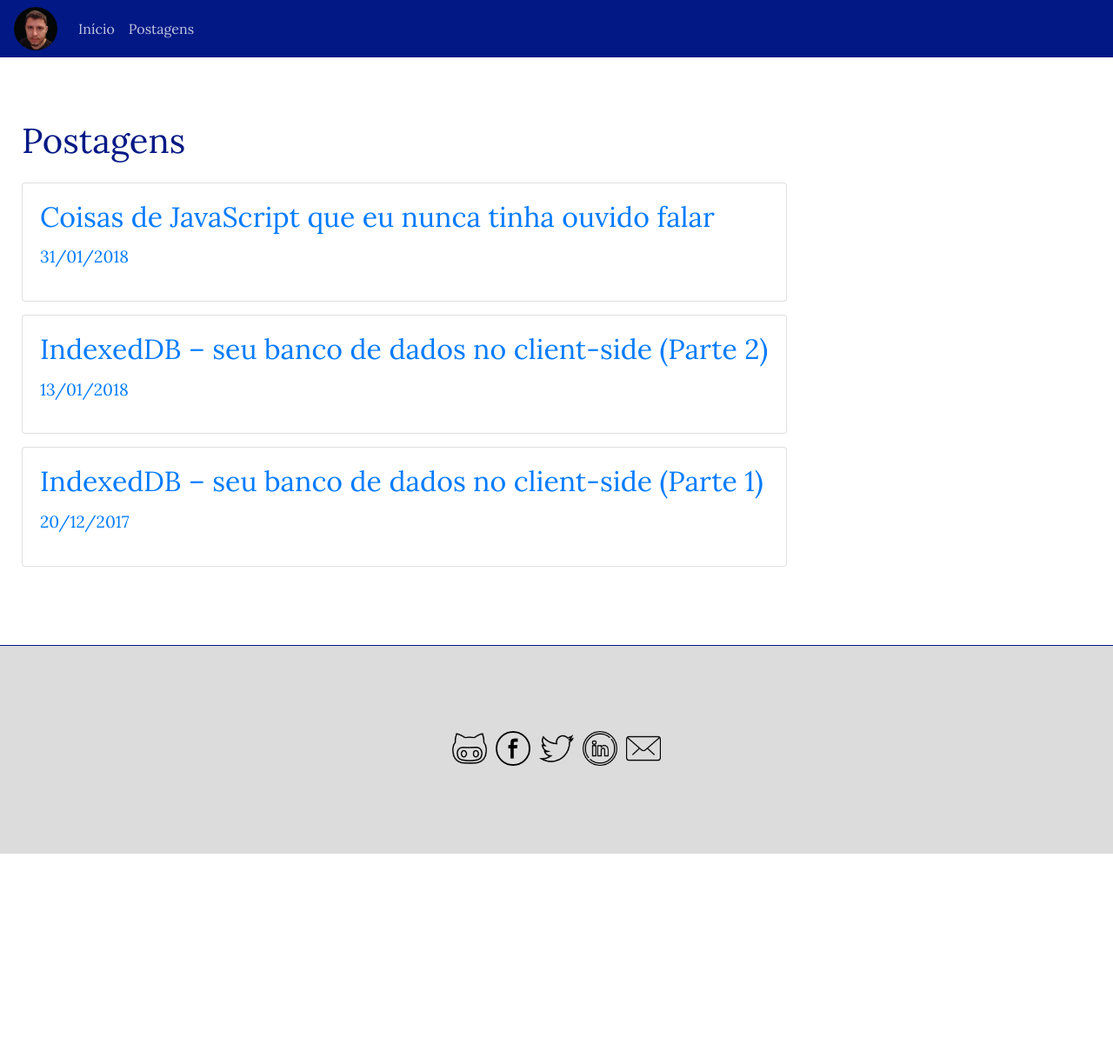
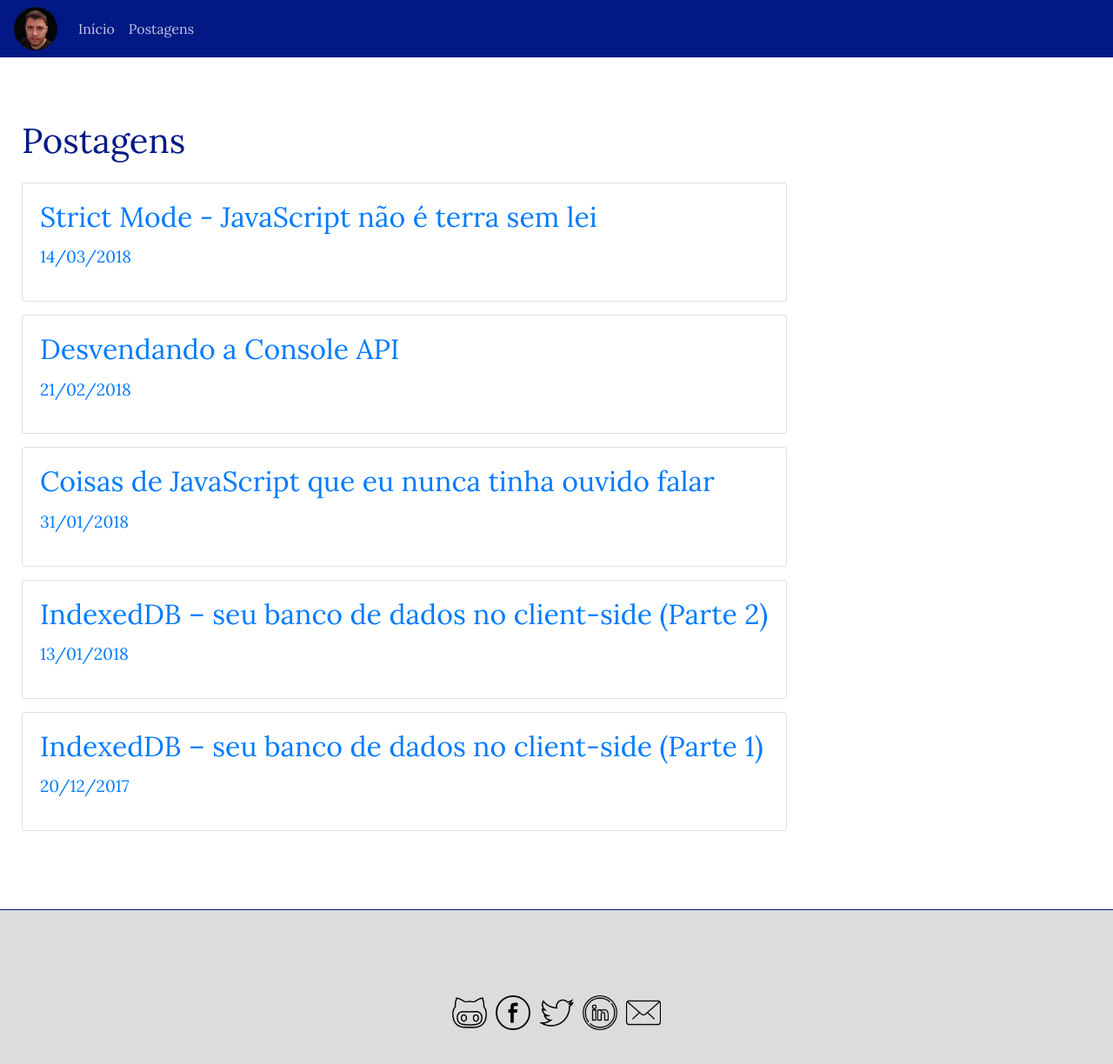
Before and after one commit to maikenegreiros/maikenegreiros.github.io, a Jekyll site: the page built from artigos.html, in a window 1280 px wide and 1286 px high. Shown: the top 1224 px of the window at 87% size. Built offline with Jekyll 4.4.1, drawn with Linux system fonts in a browser that asks for light colours; nearby versions of some CDN libraries; some of the changed lines change nothing that is shown.

Commit message:
Add posts

````diff
--- a/_posts/2018-01-31-coisas-de-javascript-que-eu-nunca-tinha-ouvido-falar.md
+++ b/_posts/2018-01-31-coisas-de-javascript-que-eu-nunca-tinha-ouvido-falar.md
@@ -5,7 +5,7 @@ description: Nesse artigo você verá coisas que existem no JavaScript, mas que
 keywords: javascript, html5, ecmascript, es6, es2015, indexeddb, banco de dados
 image: /images/coisas-de-javascript-que-eu-nunca-tinha-ouvido-falar.png
 alt:
-url: "https://maikenegreiros.me/artigos/coisas-de-js-que-eu-nunca-tinha-ouvido-falar"
+url: https://maikenegreiros.me/2018/01/31/coisas-de-javascript-que-eu-nunca-tinha-ouvido-falar.html
 updateDate: "13/01/2018"
 ---
 
--- /dev/null
+++ b/_posts/2018-02-21-desvendando-a-console-api.md
@@ -0,0 +1,179 @@
+---
+layout: post
+title: Desvendando a Console API
+description: Conheça métodos da API que podem melhorar seu debbuging.
+keywords: javascript, console, console api, console javascript
+image: /images/2018-02-21-desvendando-a-console-api.jpg
+alt:
+url: "https://maikenegreiros.me/artigos/desvendando-a-console-api/"
+updateDate: "21/02/2018"
+---
+
+Hoje o assunto é sobre uma ferramenta que todo desenvolvedor JavaScript conhece. Quem nunca usou um *console.log* no meio do código pra saber porque alguma função não funcionava conforme esperado?
+Esses dias eu resolvi ir mais à fundo nessa API, já que a uso diariamente, e descobri umas coisas bem legais para mostrar pra vocês.
+
+## Console.log
+Esse método, eu creio que seja conhecido por todos. O método *log* exibe uma mensagem no console do navegador. Você pode passar simplesmente uma string, ou um objeto como o abaixo:
+
+```js
+let artigo = {
+    "id": 4,
+    "titulo": "Desvendando a Console API",
+    "descricao": "Conheça métodos da API que podem melhorar seu debbuging",
+    "url": "https://maikenegreiros.me/artigos/desvendando-a-console-api/"
+}
+```
+
+se executarmos a seguinte linha de código, teremos o resultado abaixo no console do chrome.
+
+```js
+console.log(artigo)
+```
+
+<figure>
+    <img data-large-image="2018-02-21-console-api-01.jpg" src="/images/2018-02-21-console-api-01.jpg" alt="Imagem do console do navegador">
+</figure>
+
+## Console.table
+Ah, esse aqui foi um das que mais me surpreendeu. O método *table* aceita um objeto ou array e mostra os dados de forma tabular. Vamos levar em consideração o objeto utilizado anteriormente para ilustrar aqui:
+
+com o método table temos o seguinte:
+
+```js
+console.table(artigo)
+```
+
+<figure>
+    <img data-large-image="2018-02-21-console-api-02.jpg" src="/images/2018-02-21-console-api-02.jpg" alt="Imagem do console do navegador">
+</figure>
+
+Veja como ficou muito mais fácil a leitura do objeto. Ela é bastante útil quando se está trabalhando com uma API e a mesma lhe fornece um JSON gigantesco. Fica muito mais fácil de visualizar o objeto.
+
+
+## Console.count
+Esse método loga no console o número de vezes que foi chamado. Ele tem um parâmetro opcional que dá um nome ao contador. Caso seu código possua mais de um contador, é interessante passar esse parâmetro. Veja o código abaixo:
+
+```js
+let somaDoisNumeros = (a, b) => {
+    console.count("Função Soma")
+    return a + b
+}
+
+somaDoisNumeros(5, 4)
+somaDoisNumeros(2, 2)
+somaDoisNumeros(10, 86)
+```
+
+<figure>
+    <img data-large-image="2018-02-21-console-api-03.jpg" src="/images/2018-02-21-console-api-03.jpg" alt="Imagem do console do navegador">
+</figure>
+
+## Console.group
+Esse eu tenho usado bastante. É interessante usar quando você precisa logar muita mensagem no console do Browser, sem esse método, os logs ficariam todos espalhados e o desenvolvedor sem saber de onde vieram. Ele é utilizado em conjunto com o método groupEnd, todos os métodos da API Console que forem chamado entre esses dois métodos serão agrupados em um só bloco:
+
+```js
+let somaDoisNumeros = (a, b) => {
+    console.group("Função Soma")
+    console.log(a)
+    console.log(b)
+    console.groupEnd()
+    return a + b
+}
+
+somaDoisNumeros(5, 4)
+```
+
+<figure>
+    <img data-large-image="2018-02-21-console-api-04.jpg" src="/images/2018-02-21-console-api-04.jpg" alt="Imagem do console do navegador">
+</figure>
+
+## Console.time
+
+Inicia um cronômetro. É bastante útil quando se deseja saber qual o tempo que uma função leva para ser executada.
+O método time aceita um parâmetro opcional, uma string que rotulará o cronômetro.
+Abaixo, vemos quanto tempo a função contarAteMil leva para ser executada:
+
+```js
+let contarAteMil = () => {
+    console.time("contarAteMil")
+    for (let i=0; i <= 1000; i++) {
+        //qualquer coisa aqui
+    }
+    console.timeEnd("contarAteMil")
+}
+
+contarAteMil()
+```
+
+<figure>
+    <img data-large-image="2018-02-21-console-api-05.jpg" src="/images/2018-02-21-console-api-05.jpg" alt="Imagem do console do navegador">
+</figure>
+
+## Console.trace
+
+Gera um rastreamento de pilha do ponto onde o método foi chamado. Esse método pode ser útil quando se quer entender o fluxo de execução de um código grande. Veja o código abaixo como exemplo:
+
+```js
+let getDados = () => {
+    //Aqui poderia existir uma requisição Ajax que retornasse algo,
+    //em vez disso, apenas declarei a variavel abaixo e atribuí um valor a ela
+    let dados = {nome:"Luiz", idade:42}
+    console.trace(dados)
+}
+
+let updateView = () => {
+    getDados()
+    //Um código qualquer que atualiza a view com base
+    //nos dados obtidos na chamada de getDados
+}
+
+let main = () => {
+    updateView()
+}
+
+main()
+```
+
+<figure>
+    <img data-large-image="2018-02-21-console-api-06.jpg" src="/images/2018-02-21-console-api-06.jpg" alt="Imagem do console do navegador">
+</figure>
+
+
+## Testes unitários com a API Console
+Aqui falaremos do método *console.assert*. É claro que esse método não descartará o uso de um <a target="_blank" href="https://mochajs.org/">Mocha</a> ou <a target="_blank" href="http://qunitjs.com/">Qunit</a>, mas já é alguma coisa.
+Esse método aceita dois parâmetro, o primeiro é a afirmação(assert) a ser avaliada, no segundo parâmetro podemos passar a mensagem que será apresentada caso a afirmação não seja verdadeira.
+
+```js
+let somaDoisNumeros = (a, b) => {
+    return a - b
+}
+
+console.assert(somaDoisNumeros(5, 5) === 10, "A função contém erros")
+```
+
+<figure>
+    <img data-large-image="2018-02-21-console-api-07.jpg" src="/images/2018-02-21-console-api-07.jpg" alt="Imagem do console do navegador">
+</figure>
+
+Na linha 2, eu errei o sinal da operação propositalmente, em vez de um “+”, coloquei um “-”. Sendo assim o resultado da função chamada na linha 5 jamais será 10, portanto no console receberemos a mensagem fornecida no segundo parâmetro: "A função contém erros".
+Experimente corrigir o sinal da operação e veja que o console não exibirá a mensagem de erro.
+
+
+## console.clear
+Como o nome sugere, ele limpa o console, porém, considero muito mais prático digitar um ctrl + l.
+
+
+## Formatação de texto no console
+Desde que abri o console do navegador no facebook, fiquei curioso pra saber como eles conseguiam formatar o texto daquela forma, até o momento eu nem sabia que era possível fazer isso. Pois bem, veja como é possível no exemplo abaixo:
+
+```js
+console.log("%cUma mensagem estilizada", "color: red; font-size: 60px");
+```
+
+com o especificador de formato "%c" podemos inserir código css na nossa string. Veja o resultado:
+
+<figure>
+    <img data-large-image="2018-02-21-console-api-08.jpg" src="/images/2018-02-21-console-api-08.jpg" alt="Imagem do console do navegador">
+</figure>
+
+A Console API possui outros métodos, mas escolhi apenas esses para que o artigo não ficasse grande demais, espero que tenham gostado.
--- /dev/null
+++ b/_posts/2018-03-14-strict-mode-javascript-nao-e-terra-sem-lei.md
@@ -0,0 +1,91 @@
+---
+layout: post
+title: Strict Mode - JavaScript não é terra sem lei
+description: Escreva códigos JavaScript mais seguros
+keywords: javascript, strict mode, strict, javascript seguro, javascript rigoroso
+image: /images/strict-mode-javascript-nao-e-terra-sem-lei.jpg
+alt:
+url:
+updateDate: "14/03/2018"
+---
+
+O strict mode foi inserido no Ecmascript 5 e age dizendo ao browser para interpretar o código JavaScript de forma mais rigorosa (strict), lançando erros que em modo normal são silenciados. Isso aumenta a qualidade do código e nos previne de bugs futuros.
+
+## Ativando Strict Mode
+
+Para ativar o strict mode é bastante simples, basta inserir uma string ‘use strict’ no código. Essa string pode ser colocada no começo do código, ou seja, no escopo global, ou pode ser colocada no início do escopo de uma função, nesse caso, o strict mode só valerá para o código inserido dentro desta função.
+
+### strict mode no escopo global:
+
+<script src="https://gist.github.com/maikenegreiros/88c891e1453a8f407e25f287ea8319a1.js"></script>
+
+### strict mode no escopo de função:
+
+<script src="https://gist.github.com/maikenegreiros/2063d5ed203092ee5213825e232da6e5.js"></script>
+
+Para que tenhamos um código mais seguro, o strict mode muda algumas coisas na forma como o browsers executam o código. Vejamos algumas dessas mudanças:
+
+## Variáveis não declaradas
+
+Em strict mode utilizar variáveis não declaradas lança um Uncaught Reference Error.
+
+<script src="https://gist.github.com/maikenegreiros/76063797e1f056a25870a0c2b25bcefe.js"></script>
+
+Sem strict mode o erro não ocorre e uma variavel de nome variavel é automaticamente declarada e tem valor dez atribuída a mesma.
+
+## Delete
+
+Em strict mode, tentar deletar uma variável retorna um erro, em modo normal esse erro é silenciado. Vejamos o código:
+
+<script src="https://gist.github.com/maikenegreiros/7aea3a8bed8cacf36de50dcfad0326de.js"></script>
+
+Se o código acima for executado em modo normal, a variável não é deletada, porém, nenhum erro é lançado.
+
+## With
+
+A keyword with não existe mais no strict mode, tentar usá-la simplesmente lança um erro de sintaxe:
+
+<script src="https://gist.github.com/maikenegreiros/0fa461ad5a12f787629544328cdf5310.js"></script>
+
+## Parâmetros duplicados
+
+No modo strict, parâmetros duplicados também lança um erro de sintaxe.
+
+<script src="https://gist.github.com/maikenegreiros/e1f6423921919da8ab5311d5c194c231.js"></script>
+
+
+## Atribuições sem efeito
+
+Em modo não strict, atribuições que possam vir a falhar por algum motivo, não lançam qualquer erro. Em modo strict isso não acontece mais. Qualquer um dos exemplos abaixo lançam um Type Error.
+
+<script src="https://gist.github.com/maikenegreiros/085fd7f6bfffcf95f92d17eac813217b.js"></script>
+
+## Proibido definir propriedades em valores primitivos
+
+Em modo não strict, fazer coisas absurdas como as ilustradas abaixo não emitiam qualquer erro.
+
+<script src="https://gist.github.com/maikenegreiros/52cfe046a80934beb692cac85a9fa2b8.js"></script>
+
+## Palavras reservadas
+
+Em modo strict, *eval* e *arguments*, se tornam palavras reservadas, portanto não é possível declarar variáveis com esses nomes.
+
+<script src="https://gist.github.com/maikenegreiros/3f5d5ac2704f2b7d6eb8a0050fc2cb9e.js"></script>
+
+## Variáveis definidas em eval
+
+Em modo não strict, variáveis definidas dentro de eval são adicionadas ao escopo global. Em modo strict, se tentarmos acessar, no escopo global, uma variável definida em eval, um erro será lançado:
+
+<script src="https://gist.github.com/maikenegreiros/707bb4661f304108347bbe37c72c95dd.js"></script>
+
+## This
+
+Em modo não strict, o valor do this sempre será tranformado em um objeto, isso não ocorre em modo strict. Veja alguns exemplos:
+
+<script src="https://gist.github.com/maikenegreiros/12843a4f7813b5b4557db7792bc28af7.js"></script>
+
+<script src="https://gist.github.com/maikenegreiros/f1a305180d60aea3dfac68c9a8eddd38.js"></script>
+
+<script src="https://gist.github.com/maikenegreiros/4efbc4f8364185d83e53b8fc179d3ea5.js"></script>
+
+<script src="https://gist.github.com/maikenegreiros/3e5ddd66ba7266e3d3c41069fb89c743.js"></script>
````
Also changed, not shown: 4 other files.
